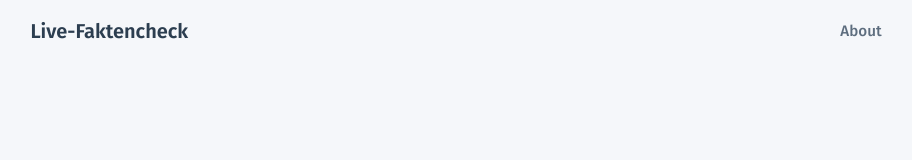
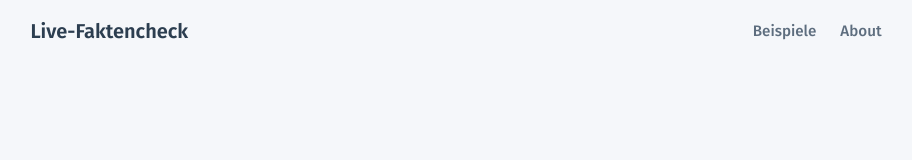
Before and after one commit to mertensu/live_faktencheck, a React (Vite) app in the folder frontend/: page / in a window 1280 px wide. Shown: the top 160 px of the page, without its empty margins (184-1096 px from the left). Built offline with nearby package versions, Linux system fonts and the light colour scheme; no server answers.

Commit message:
Phase 1b: add Beispiele nav link

```diff
--- a/frontend/src/components/Navigation.jsx
+++ b/frontend/src/components/Navigation.jsx
@@ -23,6 +23,7 @@ export function Navigation() {
       <div className="nav-container">
         <Link to="/" className="nav-logo">Live-Faktencheck</Link>
         <div className="nav-links">
+          <Link to="/#beispiele">Beispiele</Link>
           <Link to="/about" className={location.pathname === '/about' ? 'active' : ''}>
             About
           </Link>
```
